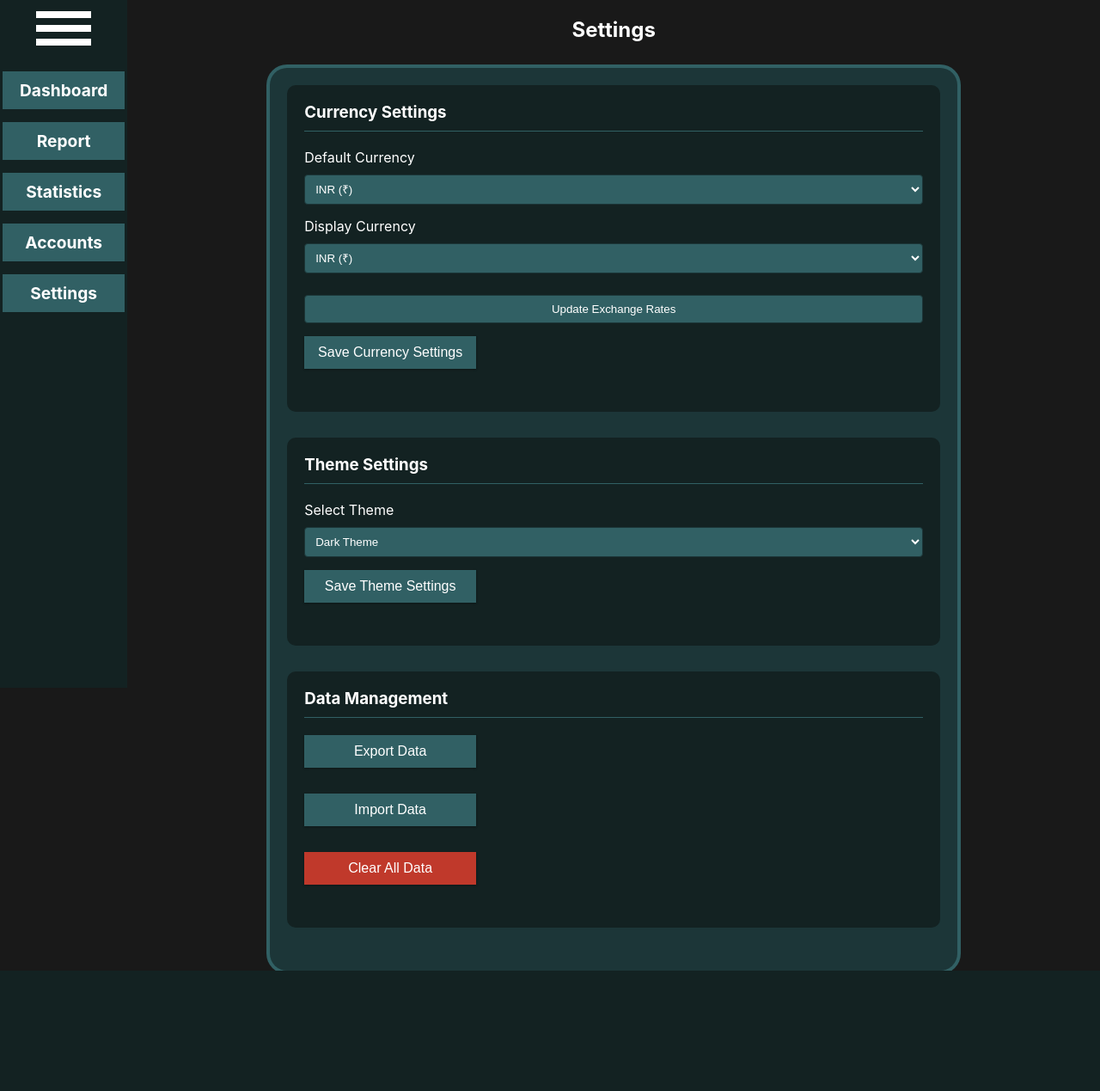
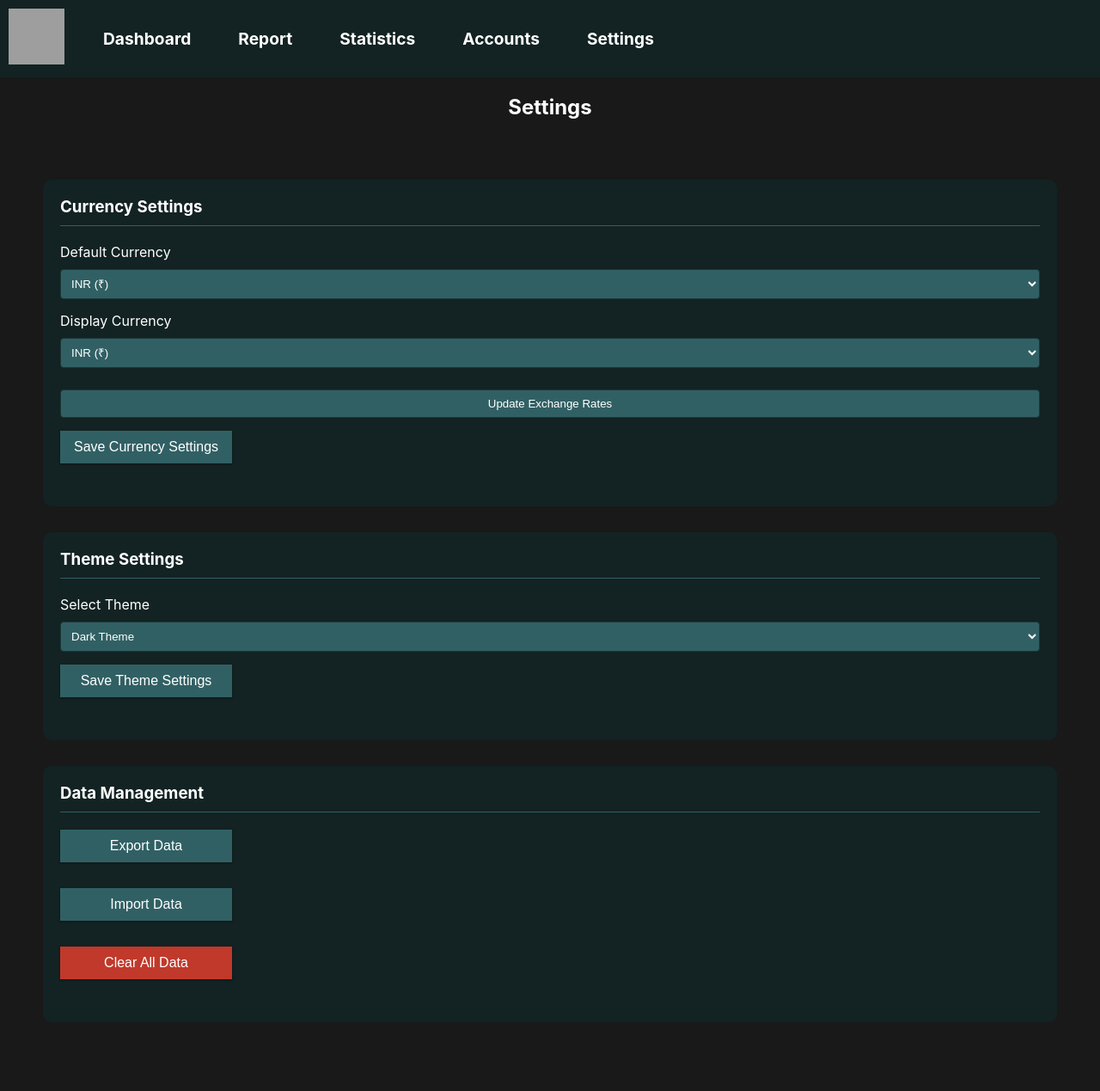
Before and after one commit to anonyash/project-main, a PHP site: page /settings.html in a window 1280 px wide. Shown: the whole page at 86% size. Before the commit the page ends 1129 px from the top, so only its background shows below. Run offline with PHP 8.4, Linux system fonts and the light colour scheme; grey boxes are pictures that could not be loaded.

Commit message:
Add files via upload

```diff
--- a/frontend/settings.html
+++ b/frontend/settings.html
@@ -11,7 +11,7 @@
       <div class="navbar">
         <nav class="_nav">
           <ul class="menu">
-            <li style="background-color: #132222;"><img class="navsvg" src="navbar.svg" alt=""></li>
+            <li style="background-color: #132222;"><img class="navsvg" src="exptracker.svg" alt=""></li>
             <li><a href="index.html">Dashboard</a></li>
             <li><a href="">Report</a></li>
             <li><a href="">Statistics</a></li>
--- a/frontend/style.css
+++ b/frontend/style.css
@@ -26,11 +26,12 @@
      width: 100vw;
     /* position: relative; */
     display: flex;
+    flex-direction: column;
   }
 
   .navbar{
     background-color: #132222;
-    height: -webkit-fill-available;
+    /* height: -webkit-fill-available; */
     width: auto;
   }
 
@@ -41,40 +42,45 @@
     top: 0px;
     left: 0px;
     background-color: #132222;
-    display: flex
-  ;
-    justify-content: space-between;
+    display: flex  ;
+    flex-direction: row;
+    width: -webkit-fill-available;
+    justify-content: space-around;
     /* align-items: center; */
     /* padding: 4px 0px; */
-    border: solid;
-    border-color: #132222;
+    /* border: solid; */
+    /* border-color: #132222; */
     /* height: -webkit-fill-available; */
+    align-items: center;
 
   }
 
   li{
     font-size: larger;
     font-weight: bold;
-    background: #316064;
+    /* background: #316064; */
     padding: 10px;
     text-align: center;
+    align-content: center;
   }
 
   .menu {
+    /* width: -webkit-fill-available; */
     margin: 0px;
     padding: 0px;
-
+    width: -webkit-fill-available;
     /* align-items: anchor-center; */
+    justify-content: flex-start;
     list-style: none;
     display: flex;
-    flex-direction: column;
+    /* flex-direction: column; */
     gap: 15px;
-    padding-inline-start: 0px;
+    /* padding-inline-start: 0px; */
     /* box-shadow: 3px 4px 0px 4px rgba(0, 0, 0, 1.1), 0px 0px 0px 3px rgba(1, 0, 0, 2.08); */
   }
   .navsvg{
-    height: 40px;
-    width: 70px;
+    height: 65px;
+    width: 65px;
 
 
   }
@@ -83,7 +89,7 @@
     /* display: flex;
     gap: 40px; */
     width: 100%;
-    max-width: 800px;
+    max-width: 370px;
     }
   canvas {
     max-width: 100%;
@@ -103,8 +109,10 @@
       opacity: 1;
     }
     .menuwire{
-      /* display: grid; */
+      display: flex;
+      justify-content: space-around;
       width: -webkit-fill-available;
+      flex-direction: column;
     }
 
     .heading{
@@ -117,7 +125,7 @@
     margin: 30px ;
     width: -webkit-fill-available;
     display: flex;
-    /* justify-content: center; */
+    justify-content: center;
     /* align-items: center; */
     gap: 20px;
   }
@@ -131,11 +139,22 @@
 }
 
 .transdiv{
-  border-radius: 20px;
+  /* border-radius: 20px; */
+    /* padding: 10px; */
+    /* height: fit-content; */
+    /* background-color: #1c3638; */
+    /* box-shadow: 0px 0px 0px 4px #316064; */
+    border-radius: 20px;
     padding: 10px;
     height: fit-content;
-    background-color: #1c3638;
-    box-shadow: 0px 0px 0px 4px #316064;
+    /* right-border: solid 2px azure; */
+    border-right: solid 4px;
+    border-left: solid 4px;
+    /* border-width: thick; */
+    border-color: #316064;
+    box-shadow: outset -5px 0px 0px 0px #264245;
+    /* background-color: #1c3638; */
+    /* box-shadow: inset 5px 0px 0px 0px #264245;*/
 }
 
 
@@ -428,12 +447,20 @@
 }
 
 .settings-container {
-    max-width: 800px;
-    margin: 30px auto;
+
+
+    width: -webkit-fill-available;
+    margin: 30px;
     padding: 20px;
-    background-color: #1c3638;
-    border-radius: 20px;
-    box-shadow: 0px 0px 0px 4px #316064;
+    /* background-color: #1c3638; */
+    /* border-radius: 20px; */
+    /* box-shadow: 0px 0px 0px 4px #316064; */
+    justify-self: anchor-center;
+    /* display: inline-flex
+; */
+    gap: 66px;
+    justify-content: space-evenly;
+
 }
 
 .settings-section {
```
Also changed, not shown: frontend/index.html (+11 -10 lines), frontend/script.js (+7 -26 lines), frontend/exptracker.svg (added), frontend/exptracker2.svg (added), frontend/exptracker3.svg (added).
